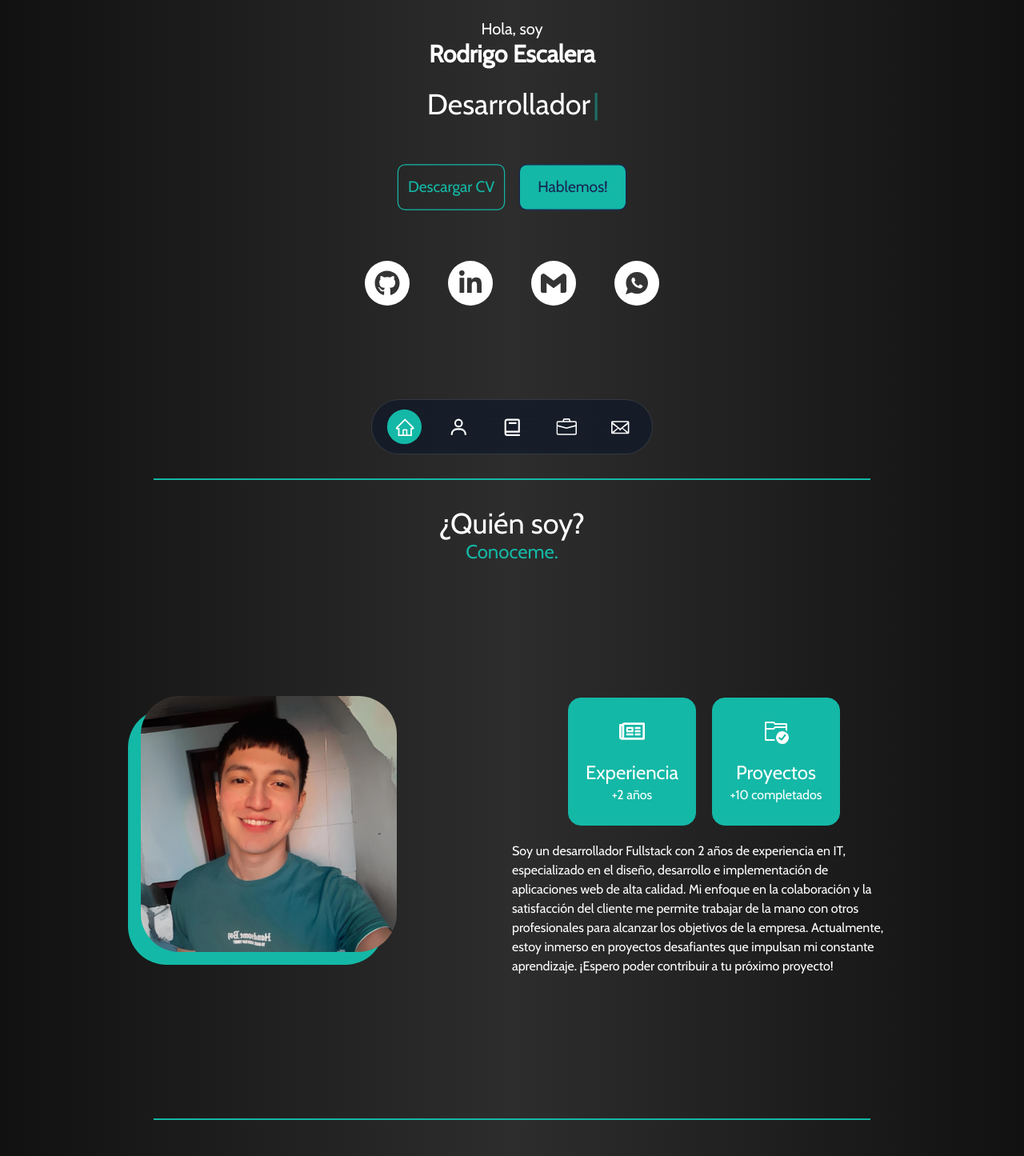
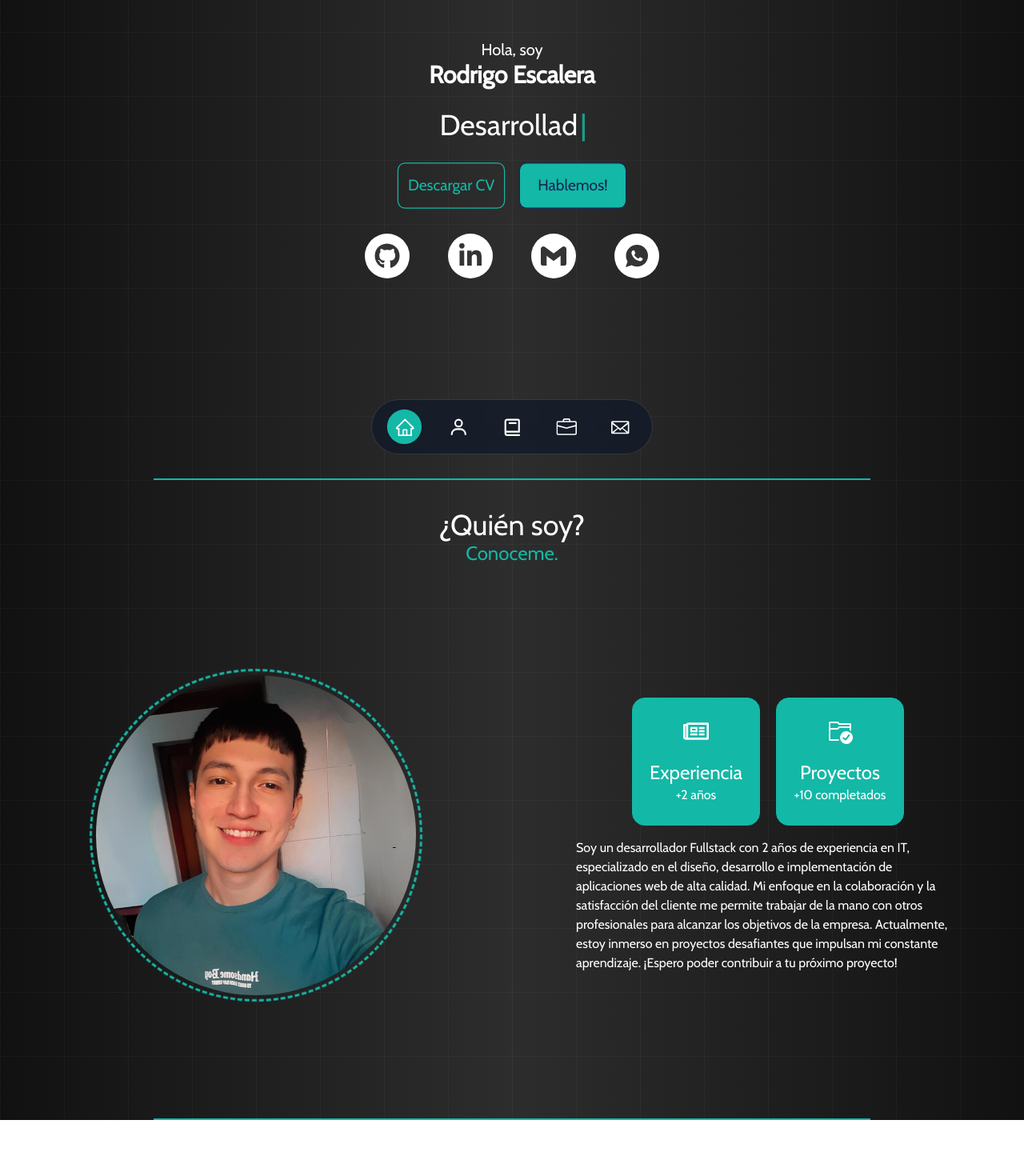
Before and after one commit to RodriEscalera/portfolio, a Next.js app: page / in a window 1280 px wide. Shown: the part 200-1645 px from the top of the page at 80% size. After the commit the page ends 1600 px from the top, so only its background shows below. Built offline with nearby package versions, Linux system fonts and the light colour scheme.

Commit message:
about me section fixed

```diff
--- a/src/app/layout.tsx
+++ b/src/app/layout.tsx
@@ -21,7 +21,9 @@ export default function RootLayout({
 }) {
   return (
     <html lang="en">
-      <body className={`${cabin.className} main-background`}>{children}</body>
+      <body className={`${cabin.className} main-background`}>
+        {<div className="pattern">{children}</div>}
+      </body>
     </html>
   );
 }
--- a/src/app/page.tsx
+++ b/src/app/page.tsx
@@ -3,7 +3,7 @@ import React, { useEffect, useState } from "react";
 import NavBar from "@/components/Navbar/NavBar";
 import Home from "@/sections/Home/Home";
 import AboutMe from "@/sections/AboutMe/AboutMe";
-import Experience from "@/sections/Experience/Experience";
+// import Experience from "@/sections/Experience/Experience";
 import wait from "@/utils/wait";
 import Loader from "@/components/Loader/Loader";
 
@@ -26,7 +26,7 @@ const Main = () => {
           <NavBar />
           <Home />
           <AboutMe />
-          <Experience />
+          {/* <Experience /> */}
         </div>
       ) : (
         <Loader />
--- a/src/commons/IconButton/IconButton.module.css
+++ b/src/commons/IconButton/IconButton.module.css
@@ -1,8 +1,14 @@
+.default {
+  transition: ease-out 0.15s;
+}
+
 .hover-effect:hover {
   background-color: #087064;
+  transition: ease-in 0.15s;
 }
 
 .hover-effect:hover svg {
   color: white;
   opacity: 1;
+  transition: ease-in 0.15s;
 }
--- a/src/commons/IconButton/IconButton.tsx
+++ b/src/commons/IconButton/IconButton.tsx
@@ -18,7 +18,9 @@ const IconButton: FC<IiconButton> = ({
       name={name}
       className={`${isSelected && "bg-darkGreen"} ${
         !isSelected && style["hover-effect"]
-      } w-[1.7rem] h-[1.7rem] flex scale-[1.6] justify-center items-center rounded-full ${className}`}
+      } w-[1.7rem] h-[1.7rem] flex scale-[1.6] justify-center items-center rounded-full ${
+        style["default"]
+      } ${className}`}
       {...iconButtonProps}
     >
       {icon}
--- a/src/sections/AboutMe/AboutMe.module.css
+++ b/src/sections/AboutMe/AboutMe.module.css
@@ -1,3 +1,13 @@
+.content-container {
+  width: 100%;
+  min-height: 80vh;
+  display: flex;
+  justify-content: space-around;
+  align-items: center;
+  margin-top: 1rem;
+  margin-bottom: 2rem;
+}
+
 .xp-projects-square {
   border: 1.5px solid #14b8a6;
   transition: ease-out 0.15s;
@@ -9,11 +19,74 @@
   transition: ease-in 0.15s;
 }
 
-.profile-picture-animate {
-  transform: translateY(-5%) translateX(5%);
-  transition: ease-out 0.15s;
+.photo-area-container {
+  width: 50%;
+  display: flex;
+  justify-content: center;
+  align-items: center;
 }
-.profile-picture-animate:hover {
-  transform: translateY(0%) translateX(0%);
-  transition: ease-in 0.15s;
+
+.profile-picture-border {
+  position: absolute;
+  border-radius: 50%;
+  height: 26rem;
+  width: 26rem;
+  background-clip: content-box;
+  animation: spin 15s linear infinite;
+  border: 3px dashed #14b8a6;
 }
+
+.profile-picture {
+  height: 25rem;
+  min-width: 25rem;
+  max-width: 25rem;
+  object-fit: cover;
+  border-radius: 50%;
+}
+
+.about-me-container {
+  width: 50%;
+  display: flex;
+  flex-direction: column;
+  justify-content: center;
+  align-items: center;
+}
+
+.experience-text-container {
+  width: 80%;
+  max-width: 30rem;
+  margin-top: 1rem;
+  display: flex;
+  justify-content: center;
+}
+
+@keyframes spin {
+  100% {
+    transform: rotateZ(360deg);
+  }
+}
+
+@media (max-width: 880px) {
+  .photo-area-container {
+    scale: 0.8;
+  }
+}
+
+@media (max-width: 400px) {
+  .photo-area-container {
+    scale: 0.6;
+  }
+}
+
+@media (max-width: 690px) {
+  .content-container {
+    flex-direction: column;
+  }
+  .photo-area-container {
+    width: 100%;
+  }
+
+  .about-me-container {
+    width: 100%;
+  }
+}
--- a/src/sections/AboutMe/AboutMe.tsx
+++ b/src/sections/AboutMe/AboutMe.tsx
@@ -1,32 +1,21 @@
 "use client";
 import Image from "next/image";
-import React from "react";
+import React, { FC } from "react";
 import { FaRegNewspaper } from "react-icons/fa";
 import { VscFolderActive } from "react-icons/vsc";
 import style from "./AboutMe.module.css";
 
-const AboutMe = () => {
+const HeaderSection: FC = () => {
   return (
-    <section
-      id="about-me"
-      className="h-[100vh] max-w-full flex flex-col items-center justify-center relative gap-5"
-    >
-      <div className="text-center">
+    <div className="text-center mt-[2rem]">
       <h2 className="text-4xl text-white">¿Quién soy?</h2>
       <h3 className="text-2xl text-darkGreen">Conoceme.</h3>
     </div>
-      <div className="w-full h-[80vh] grid min-[660px]:grid-cols-2 max-[660px]:grid-cols-1 justify-center items-center ">
-        <div className="w-full h-full flex justify-center items-center">
-          <Image
-            src="/images/me.jpg"
-            width={2000}
-            height={2000}
-            alt="rodrigo escalera"
-            className={`rounded-[3rem] object-cover max-[660px]:h-[15rem] max-[660px]:w-[15rem] min-[660px]:h-[20rem] min-[660px]:w-[20rem] z-20 ${style["profile-picture-animate"]} max-[415px]:scale-[1]`}
-          />
-          <div className="rounded-[3rem] max-[660px]:h-[15rem] max-[660px]:w-[15rem] min-[660px]:h-[20rem] min-[660px]:w-[20rem] bg-darkGreen absolute z-10"></div>
-        </div>
-        <div className="w-full h-full flex flex-col max-[660px]:items-center min-[660px]:items-start justify-center gap-y-5">
+  );
+};
+
+const SquaresContainer: FC = () => {
+  return (
     <div className="flex max-[660px]:w-[85%] min-[660px]:w-[75%] justify-center gap-5 ">
       <div
         className={`w-[10rem] h-[10rem] ${style["xp-projects-square"]} max-[415px]:scale-[0.8] bg-darkGreen rounded-[1rem] flex flex-col justify-center items-center gap-5`}
@@ -47,18 +36,52 @@ const AboutMe = () => {
         </div>
       </div>
     </div>
-          <div className="w-full flex max-[660px]:justify-center max-[660px]:text-center">
-            <p className="text-white max-[660px]:w-[85%] min-[660px]:w-[75%] max-[360px]:scale-[0.9] max-[360px]:h-[20%] max-[360px]:w-[100%]">
+  );
+};
+
+const ExperienceText: FC = () => {
+  return (
+    <div className={style["experience-text-container"]}>
+      <p className="text-white">
         Soy un desarrollador Fullstack con 2 años de experiencia en IT,
-              especializado en el diseño, desarrollo e implementación de
-              aplicaciones web de alta calidad. Mi enfoque en la colaboración y
-              la satisfacción del cliente me permite trabajar de la mano con
-              otros profesionales para alcanzar los objetivos de la empresa.
-              Actualmente, estoy inmerso en proyectos desafiantes que impulsan
-              mi constante aprendizaje. ¡Espero poder contribuir a tu próximo
-              proyecto!
+        especializado en el diseño, desarrollo e implementación de aplicaciones
+        web de alta calidad. Mi enfoque en la colaboración y la satisfacción del
+        cliente me permite trabajar de la mano con otros profesionales para
+        alcanzar los objetivos de la empresa. Actualmente, estoy inmerso en
+        proyectos desafiantes que impulsan mi constante aprendizaje. ¡Espero
+        poder contribuir a tu próximo proyecto!
       </p>
     </div>
+  );
+};
+
+const PhotoArea: FC = () => {
+  return (
+    <div className={style["photo-area-container"]}>
+      <div className={style["profile-picture-border"]}></div>
+      <Image
+        src="/images/me.jpg"
+        width={2000}
+        height={2000}
+        alt="rodrigo escalera"
+        className={style["profile-picture"]}
+      />
+    </div>
+  );
+};
+
+const AboutMe: FC = () => {
+  return (
+    <section
+      id="about-me"
+      className="min-h-[100vh] max-w-full flex flex-col items-center justify-center relative"
+    >
+      <HeaderSection />
+      <div className={style["content-container"]}>
+        <PhotoArea />
+        <div className={style["about-me-container"]}>
+          <SquaresContainer />
+          <ExperienceText />
         </div>
       </div>
       <hr className="isolator absolute bottom-0" />
--- a/src/sections/Home/Home.module.css
+++ b/src/sections/Home/Home.module.css
@@ -21,14 +21,25 @@
 }
 
 .icons-div {
-  margin-top: 2rem;
   width: 100%;
-  height: 3rem;
+  height: 4rem;
   display: flex;
   justify-content: center;
   align-items: center;
   flex-direction: row;
   gap: 3rem;
+}
+
+.icons-div-container {
+  margin-top: 2rem;
+}
+
+.dinamic-text {
+  position: absolute;
+  bottom: 0px;
+  font-size: 2.25rem;
+  line-height: 2.5rem;
+  white-space: nowrap;
 }
 
 @media (max-width: 400px) {
@@ -42,3 +53,9 @@
     margin-top: 0rem;
   }
 }
+
+@media (max-width: 380px) {
+  .dinamic-text {
+    font-size: 1.5rem;
+  }
+}
--- a/src/sections/Home/Home.tsx
+++ b/src/sections/Home/Home.tsx
@@ -45,14 +45,14 @@ const Home = () => {
     <section
       id="home"
       className={
-        "h-[100vh] max-w-full flex justify-center items-center flex-col gap-[2.5rem] relative"
+        "h-[100vh] max-w-full flex justify-center items-center flex-col relative"
       }
     >
-      <div className="relative w-full text-white text-center flex justify-center items-center flex-col mb-5">
+      <div className="relative w-full text-white text-center flex justify-center items-center flex-col">
         <h1 className="text-xl">Hola, soy</h1>
         <h2 className="font-bold text-3xl mb-[3rem]">Rodrigo Escalera</h2>
         <div className="mt-[1rem] flex justify-center items-center">
-          <h2 className="absolute bottom-0 text-4xl">
+          <h2 className={style["dinamic-text"]}>
             {`${text}`}
             <span>
               <Cursor cursorStyle="|" cursorColor="#14b8a6" />
@@ -60,12 +60,15 @@ const Home = () => {
           </h2>
         </div>
       </div>
-      <div className="w-full flex justify-center gap-10">
+
+      <div className="w-full flex justify-center gap-10 mt-[2rem]">
         <Button className="scale-[1.2]">Descargar CV</Button>
         <Button className="scale-[1.2]" buttonType="contained">
           Hablemos!
         </Button>
       </div>
+
+      <div className={style["icons-div-container"]}>
         <div className={style["icons-div"]}>
           {socialMedia.map((element: ISocialMedia, index: number) => (
             <a target="_blank" rel="noreferrer" href={element.link} key={index}>
@@ -73,6 +76,8 @@ const Home = () => {
             </a>
           ))}
         </div>
+      </div>
+
       <hr className="isolator absolute bottom-0" />
     </section>
   );
--- a/src/styles/globals.css
+++ b/src/styles/globals.css
@@ -1,6 +1,11 @@
 @tailwind base;
 @tailwind components;
 @tailwind utilities;
+
+html {
+  -webkit-tap-highlight-color: transparent;
+  overflow-x: hidden;
+}
 
 .main-background {
   background: rgb(17, 17, 17);
@@ -10,6 +15,26 @@
     rgba(45, 45, 45, 1) 50%,
     rgba(17, 17, 17, 1) 100%
   );
+}
+
+.pattern {
+  --gap: 5em;
+  --line: 1px;
+  --color: rgba(255, 255, 255, 0.064);
+
+  background-image: linear-gradient(
+      -90deg,
+      transparent calc(var(--gap) - var(--line)),
+      var(--color) calc(var(--gap) - var(--line) + 1px),
+      var(--color) var(--gap)
+    ),
+    linear-gradient(
+      0deg,
+      transparent calc(var(--gap) - var(--line)),
+      var(--color) calc(var(--gap) - var(--line) + 1px),
+      var(--color) var(--gap)
+    );
+  background-size: var(--gap) var(--gap);
 }
 
 .isolator {
```
Lines whose indentation alone changed are shown as unchanged.
